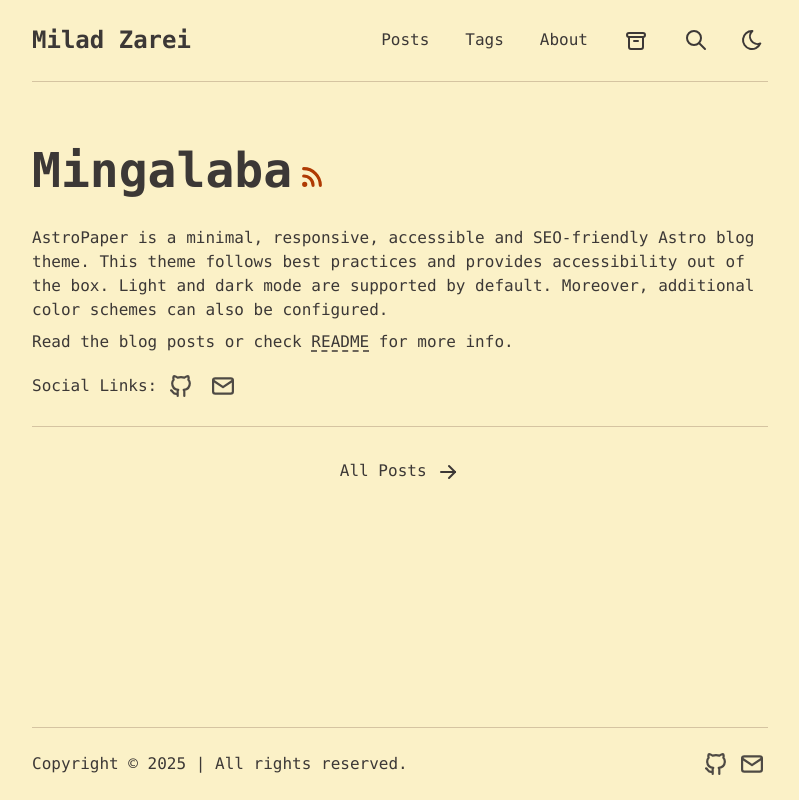
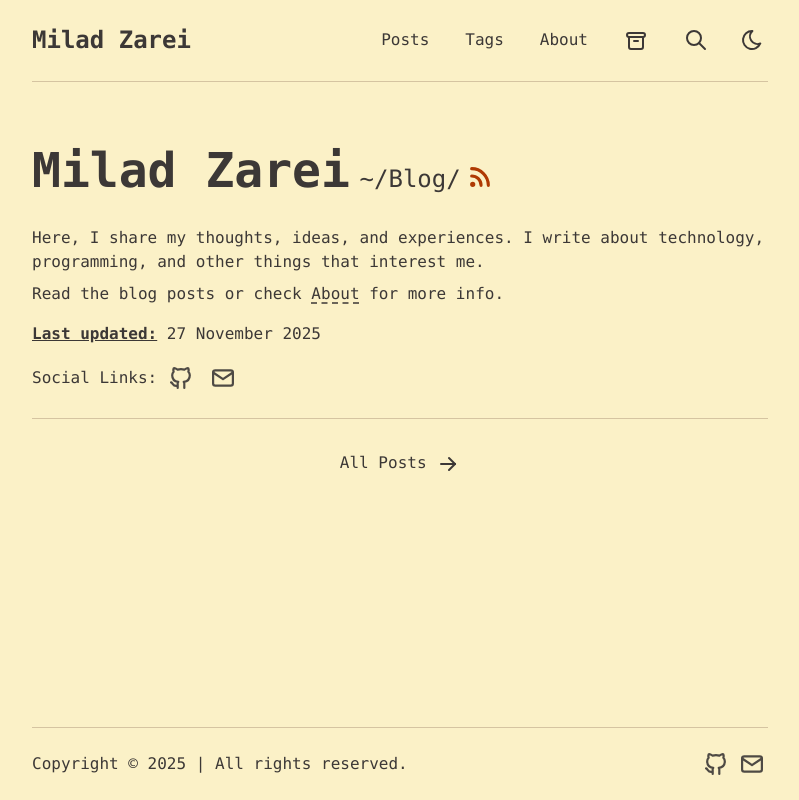
Before and after one commit to MiliAxe/miliaxe.github.io, an Astro site: page / in a window 1280 px wide. Shown: the whole page, without its empty margins (240-1039 px from the left). Built offline with nearby package versions, Linux system fonts and the light colour scheme; Astro itself is replaced by a stand-in of ours.

Commit message:
Add last updated date to the homepage and update introductory text

```diff
--- /dev/null
+++ b/src/generated/lastUpdated.ts
@@ -0,0 +1 @@
+export const lastUpdated = "27 November 2025";
--- a/src/pages/index.astro
+++ b/src/pages/index.astro
@@ -12,6 +12,7 @@
 import IconArrowRight from "@/assets/icons/IconArrowRight.svg";
 import { SITE } from "@/config";
 import { SOCIALS } from "@/constants";
+import { lastUpdated } from "@/generated/lastUpdated";
 
 const posts = await getCollection("blog");
 
@@ -25,8 +26,9 @@
   <main id="main-content" data-layout="index">
     <section id="hero" class="pt-8 pb-6">
       <h1 class="my-4 inline-block text-4xl font-bold sm:my-8 sm:text-5xl">
-        Mingalaba
+        Milad Zarei
       </h1>
+      <span class="text-skin-accent font-mono text-2xl">~/Blog/</span>
       <a
         target="_blank"
         href="/rss.xml"
@@ -43,19 +45,21 @@
       </a>
 
       <p>
-        AstroPaper is a minimal, responsive, accessible and SEO-friendly Astro
-        blog theme. This theme follows best practices and provides accessibility
-        out of the box. Light and dark mode are supported by default. Moreover,
-        additional color schemes can also be configured.
+        Here, I share my thoughts, ideas, and experiences. I write about
+        technology, programming, and other things that interest me.
       </p>
       <p class="mt-2">
         Read the blog posts or check
         <LinkButton
           class="underline decoration-dashed underline-offset-4 hover:text-accent"
-          href="https://github.com/satnaing/astro-paper#readme"
+          href="/about/"
         >
-          README
+          About
         </LinkButton> for more info.
+      </p>
+      <p class="mt-4">
+        <span class="font-bold underline">Last updated:</span>
+        {lastUpdated}
       </p>
       {
         // only display if at least one social link is enabled
```
